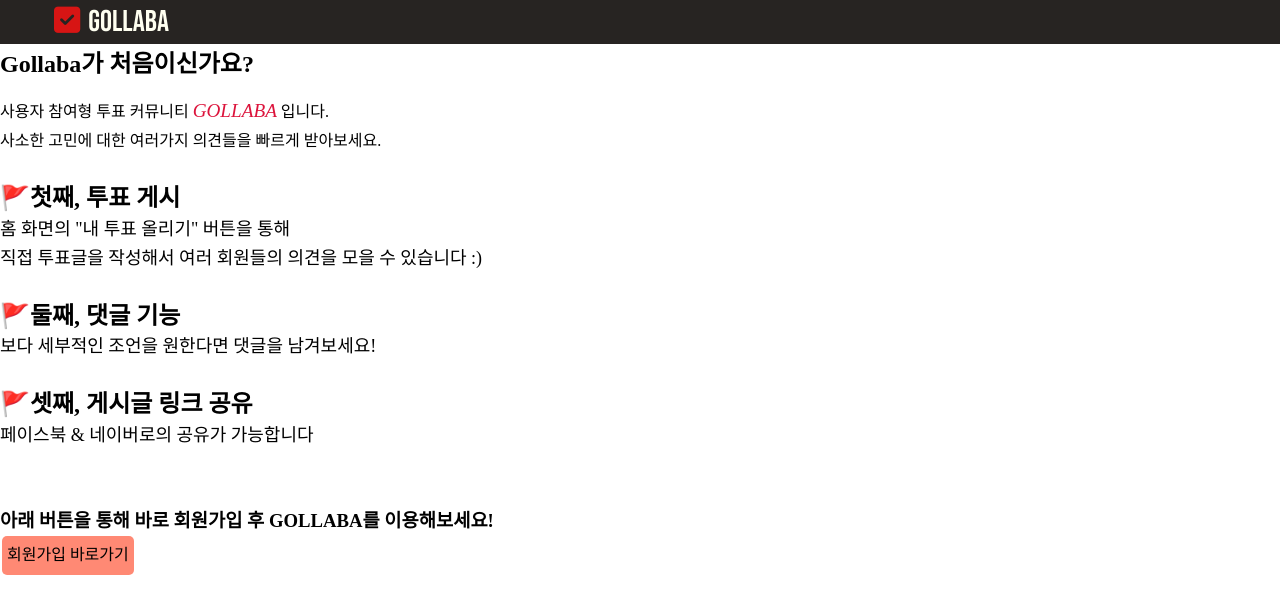
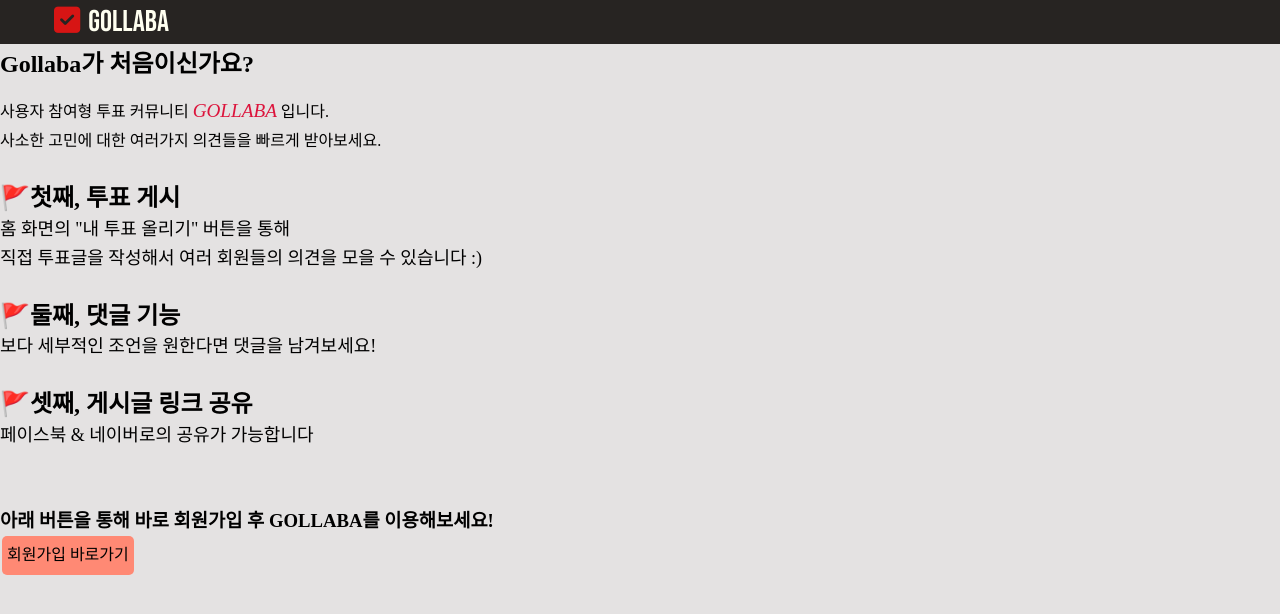
Before and after one commit to ynk1011/Hackerthon-Final, a Django app: page /popup/ in a window 1280 px wide. Shown: the top 614 px of the page. Run offline with Django 3.2, Linux system fonts and the light colour scheme; some libraries are stand-ins or nearby versions; some web fonts are replaced.

Commit message:
data추가

```diff
--- a/blog/templates/popup.html
+++ b/blog/templates/popup.html
@@ -20,7 +20,7 @@
 
 </head>
 
-<body>
+<body style="background-color: rgb(228, 226, 226);">
 
     <nav class="navbar">
 
@@ -29,6 +29,7 @@
             <li><a href="{% url 'home' %}" id="rr">Gollaba</a></li>
         </ul>
     </nav>
+
 
     <h2 style="font-family: SLEIGothicTTF;">Gollaba가 처음이신가요?</h2>
     <br>
@@ -62,6 +63,5 @@
 
 
 
-
 </body>
 </html>
```
Also changed, not shown: account/migrations/0001_initial.py, blog/migrations/0001_initial.py, db.sqlite3, elections/migrations/0001_initial.py, survey/migrations/0001_initial.py.
